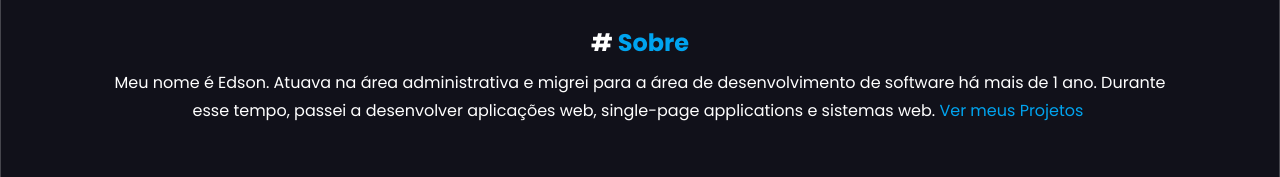
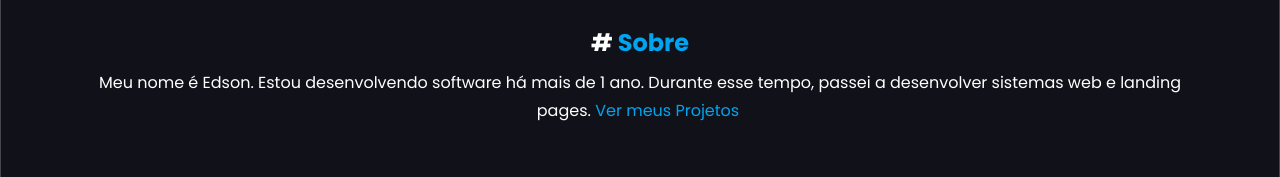
Before and after one commit to edsuuu/edsuuu, a React (Vite) app: page /sobre in a window 1280 px wide. Shown: the part 246-423 px from the top of the page. Built offline with nearby package versions, Linux system fonts and the light colour scheme; no server answers.

Commit message:
Update index.tsx

```diff
--- a/src/Components/Terminal/index.tsx
+++ b/src/Components/Terminal/index.tsx
@@ -102,8 +102,8 @@ const Terminal: React.FC = () => {
                                         # <span>Sobre</span>
                                     </h2>
                                     <p>
-                                        Meu nome é Edson. Atuava na área administrativa e migrei para a área de desenvolvimento de software há mais de 1 ano. Durante esse tempo, passei a desenvolver
-                                        aplicações web, single-page applications e sistemas web. <LinkStyled to="/projetos"> Ver meus Projetos</LinkStyled>
+                                        Meu nome é Edson. Estou desenvolvendo software há mais de 1 ano. Durante esse tempo, passei a desenvolver sistemas web e landing pages.{' '}
+                                        <LinkStyled to="/projetos">Ver meus Projetos</LinkStyled>
                                     </p>
                                 </div>
                                 <Curriculo>
```
